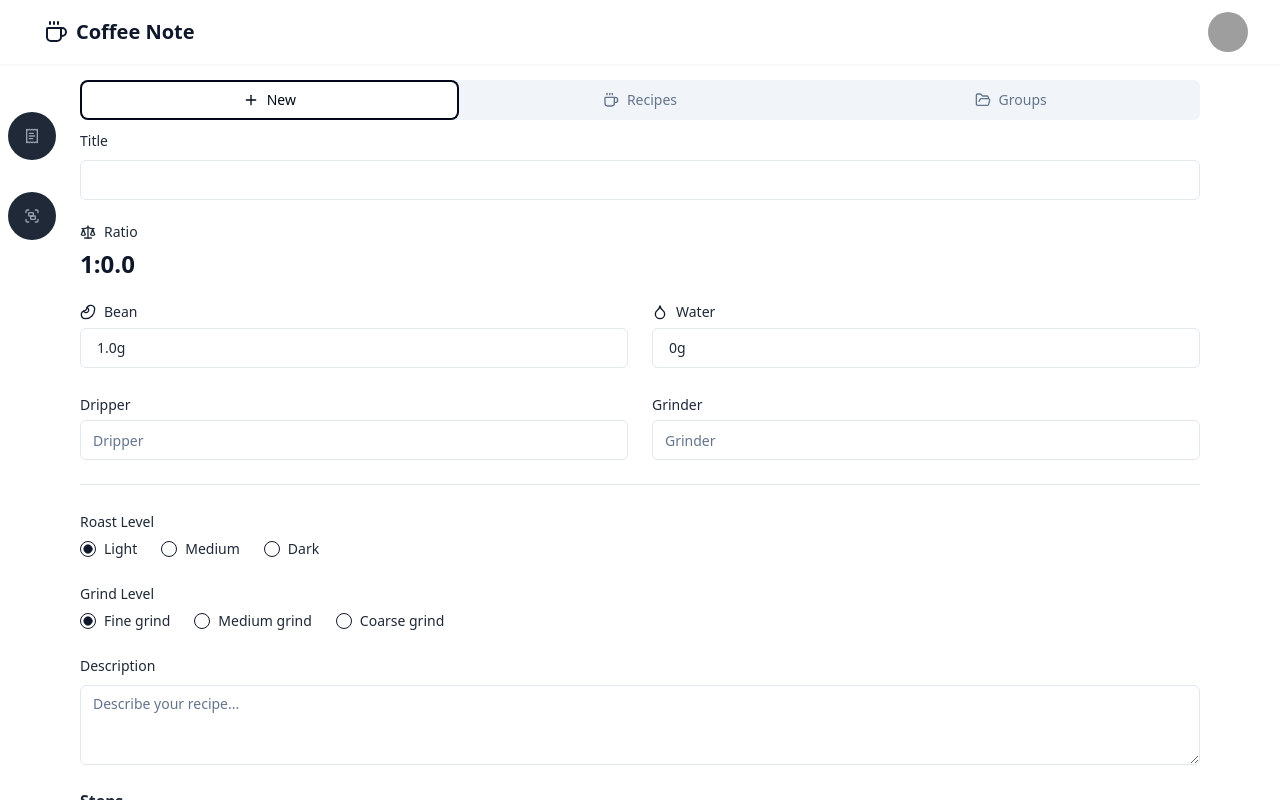
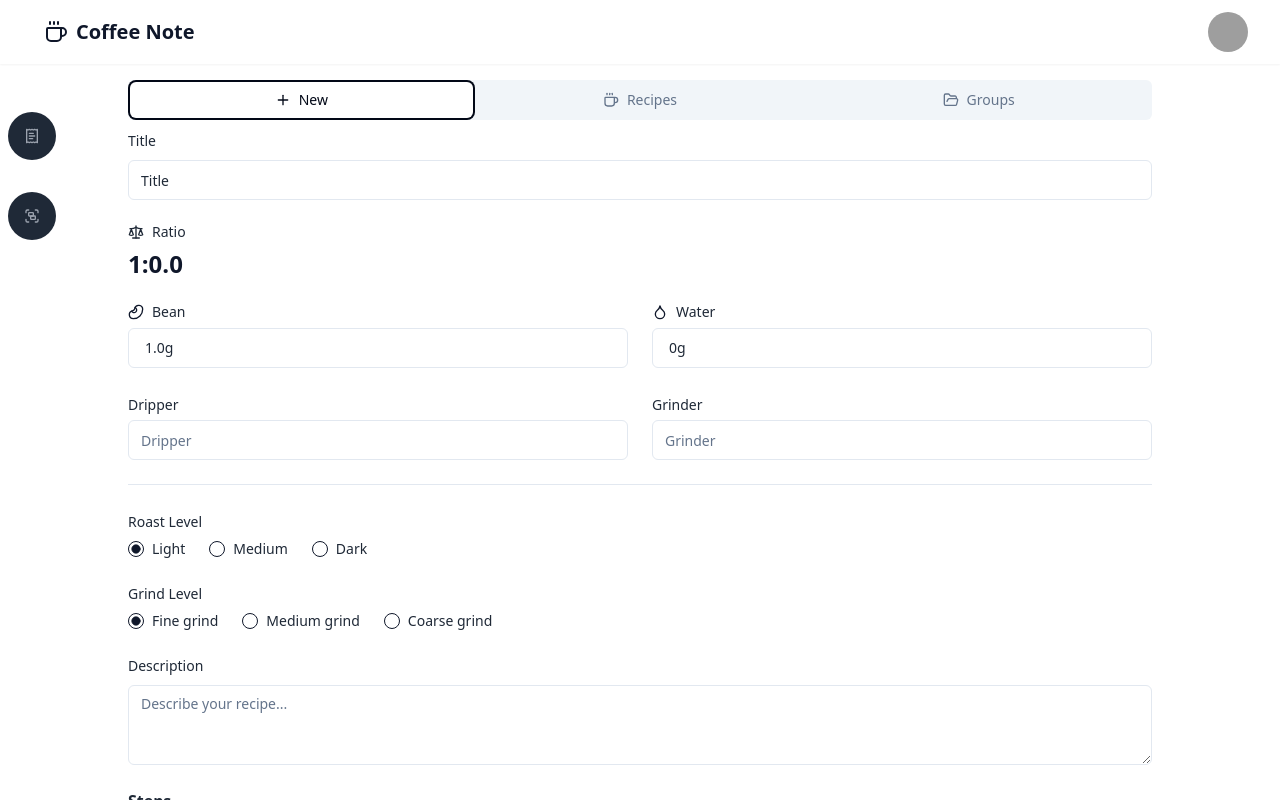
Before and after one commit to shosan16/coffee_note_frontend, a React (Vite) app: page / in a window 1280 px wide. Both pictures are taken after a click on the tab "New". Shown: the top 800 px of the page. Built offline with nearby package versions, Linux system fonts and the light colour scheme; grey boxes are pictures that could not be loaded.

Commit message:
画面の横方向の余白を調整

```diff
--- a/src/features/my-recipes/MyRecipesPage.tsx
+++ b/src/features/my-recipes/MyRecipesPage.tsx
@@ -5,7 +5,7 @@ import { CreateRecipe } from '@/features/my-recipes/create-recipe/CreateRecipe';
 
 export const MyRecipesPage = () => {
     return (
-        <Tabs defaultValue="recipes" className="w-full">
+        <Tabs defaultValue="recipes" className="mx-auto w-full max-w-screen-lg">
             <TabsList className="grid w-full grid-cols-3">
                 <TabsTrigger
                     value="new-recipe"
--- a/src/features/my-recipes/create-recipe/CreateRecipe.tsx
+++ b/src/features/my-recipes/create-recipe/CreateRecipe.tsx
@@ -53,14 +53,14 @@ export const CreateRecipe: React.FC = () => {
     };
 
     return (
-        <div className="mx-auto w-full">
+        <div className="mx-auto w-full max-w-screen-lg">
             <form onSubmit={handleSubmit} className="space-y-6">
                 {/* タイトル */}
                 <div className="space-y-2">
                     <Label htmlFor="title">Title</Label>
                     <Input
                         id="title"
-                        value={title}
+                        value="Title"
                         onChange={(e) => setTitle(e.target.value)}
                         required
                     />
```
